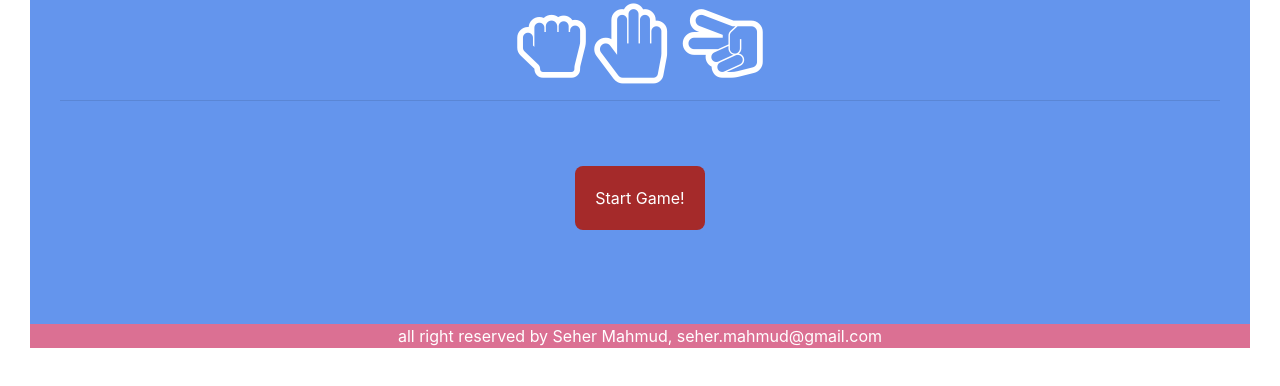
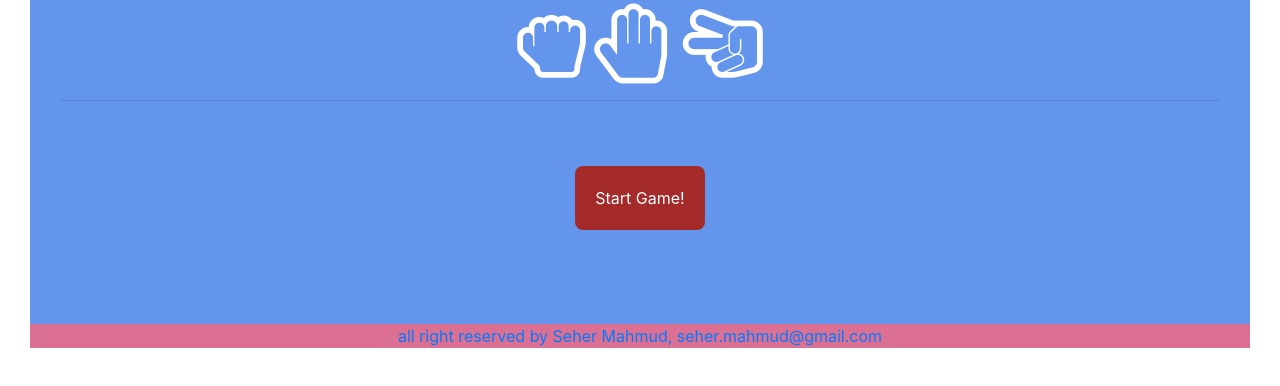
Before and after one commit to sehermahmud/rock-paper-scissors-game, a website: page index.html in a window 1280 px wide. Shown: the part 336-722 px from the top of the page. Drawn offline with nearby package versions, Linux system fonts and the light colour scheme; a web font is replaced by a local one.

Commit message:
Added some changes

```diff
--- a/css/style.css
+++ b/css/style.css
@@ -49,3 +49,19 @@
     justify-content: center;
     align-items: center;
 }
+
+a:link {
+    text-decoration: none;
+}
+
+a:visited {
+    text-decoration: none;
+}
+
+a:hover {
+    text-decoration: none;
+}
+
+a:active {
+    text-decoration: none;
+}
--- a/index.html
+++ b/index.html
@@ -30,7 +30,7 @@
             <br />
         </div>
         <div class="footer">
-            <p>all right reserved by Seher Mahmud, seher.mahmud@gmail.com</p>
+            <a href="https://github.com/sehermahmud/rock-paper-scissors-game"><p>all right reserved by Seher Mahmud, seher.mahmud@gmail.com</p></a>
         </div>
     </body>
 </html>
```
Also changed, not shown: app.js (+0 -74 lines).
